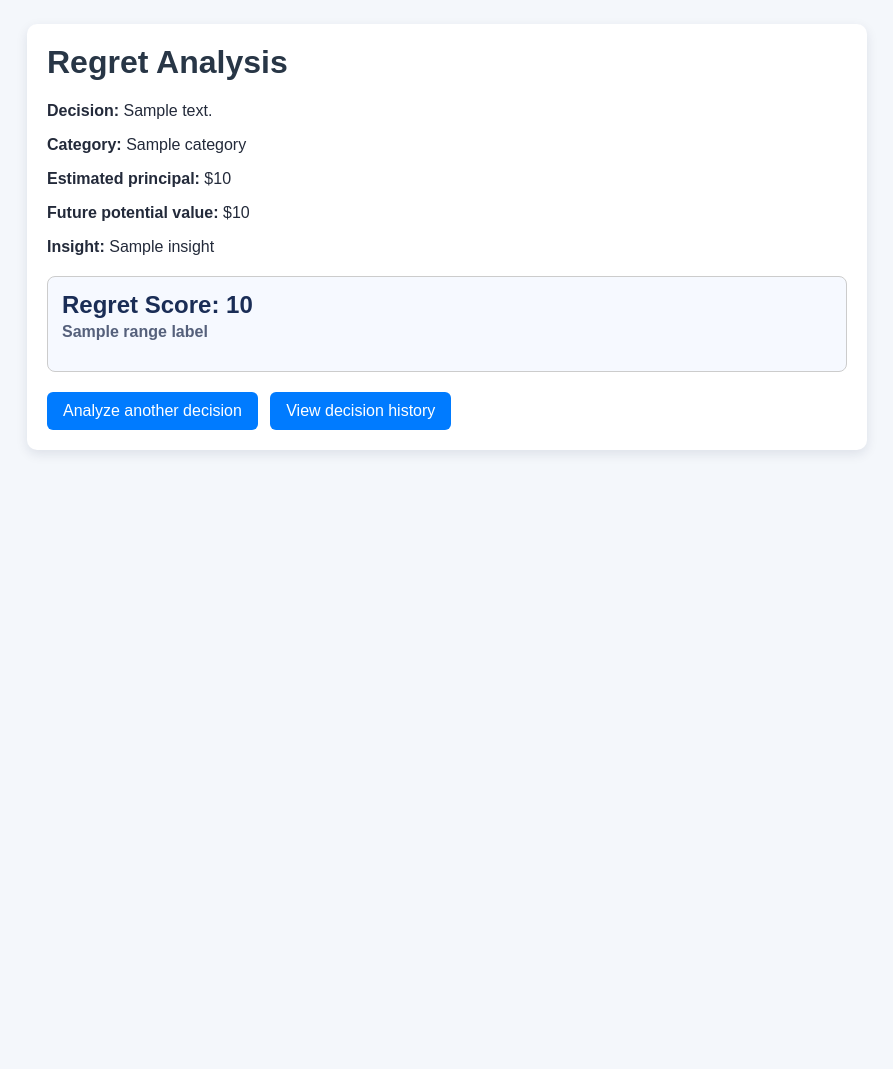
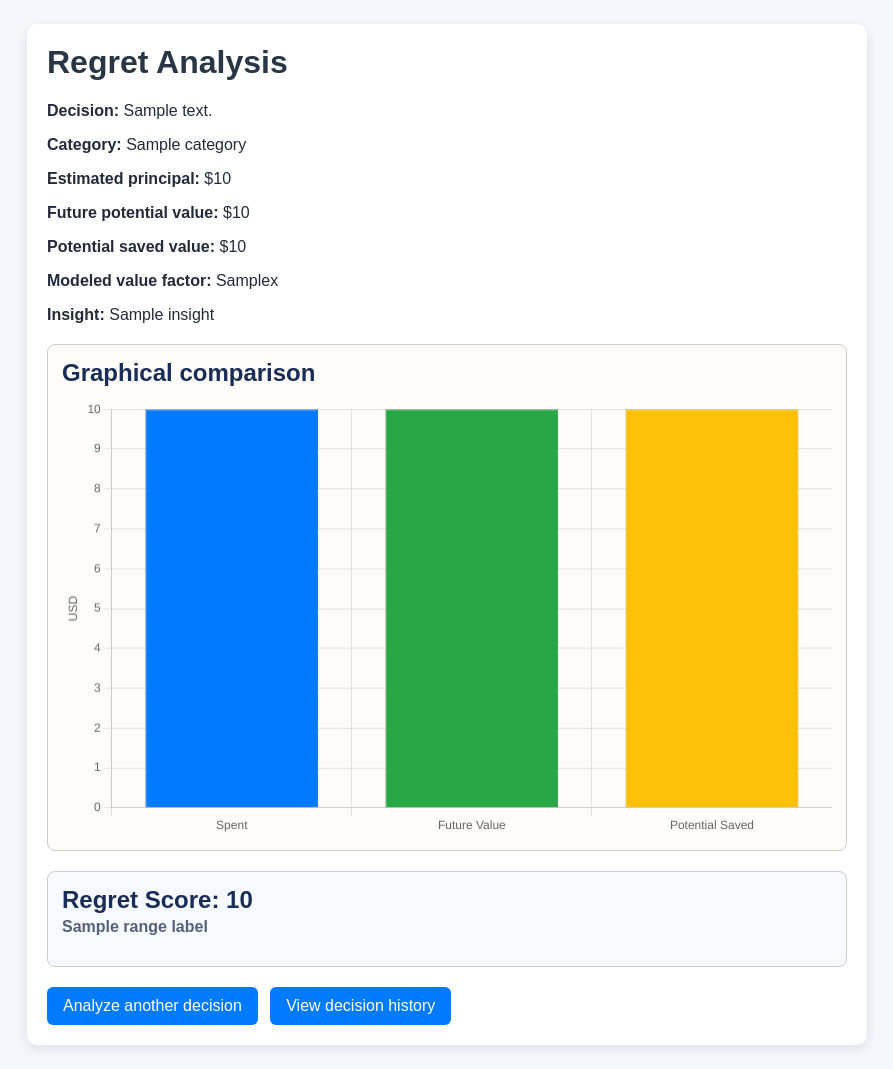
Before and after one commit to francescabehr/Mini-Hackathon-Financial-Regret-Simulator-, a Flask app: template templates/result.html in a window 1280 px wide. Shown: the whole page, without its empty margins (193-1086 px from the left). Before the commit the page ends 453 px from the top, so only its background shows below. Run offline with Flask 3, Linux system fonts and the light colour scheme; the template is opened without the code that fills it: most values are stand-ins (such as "Sample title", 1, 10 or a date in 2020).

Commit message:
graphical comparison added

```diff
--- a/app.py
+++ b/app.py
@@ -174,6 +174,9 @@ def result():
     db.session.add(entry)
     db.session.commit()
 
+    saved = max(0, future - amount)
+    value_factor = round((future / amount) if amount > 0 else 0, 2)
+
     return render_template(
         'result.html',
         decision=decision,
@@ -182,6 +185,8 @@ def result():
         score=score,
         insight=insight,
         future=future,
+        saved=saved,
+        value_factor=value_factor,
         range_label=score_label(score)
     )
 
--- a/static/styles.css
+++ b/static/styles.css
@@ -4,6 +4,8 @@ h1 { margin-top: 0; color: #283646; }
 form label { display:block; margin-bottom: 8px; font-weight: 600; }
 textarea { width:100%; padding:10px; font-size:16px; margin-bottom:16px; border:1px solid #ccd6e3; border-radius:6px; }
 button, .button { background:#007bff; color:#fff; border:none; padding:10px 16px; border-radius:6px; cursor:pointer; text-decoration:none; display:inline-block; margin-right:8px; }
+.chart-card { margin: 20px 0; padding: 14px; border: 1px solid #ccc; border-radius: 8px; background: #fefcf8; }
+.chart-card h2 { margin-top: 0; margin-bottom: 12px; color: #1a2d56; }
 .score-card { margin: 20px 0; padding: 14px; border: 1px solid #ccc; border-radius: 8px; background: #f6f9ff; }
 .score-card h2 { margin: 0; color: #1a2d56; }
 .label { margin-top: 4px; color: #55607b; font-weight: bold; }
--- a/templates/result.html
+++ b/templates/result.html
@@ -13,7 +13,14 @@
       <p><strong>Category:</strong> {{ category }}</p>
       <p><strong>Estimated principal:</strong> ${{ amount }}</p>
       <p><strong>Future potential value:</strong> ${{ future | round(2) }}</p>
+      <p><strong>Potential saved value:</strong> ${{ saved | round(2) }}</p>
+      <p><strong>Modeled value factor:</strong> {{ value_factor }}x</p>
       <p><strong>Insight:</strong> {{ insight }}</p>
+
+      <div class="chart-card">
+        <h2>Graphical comparison</h2>
+        <canvas id="valueChart" width="600" height="340"></canvas>
+      </div>
 
       <div class="score-card">
         <h2>Regret Score: {{ score }}</h2>
@@ -23,5 +30,33 @@
       <a class="button" href="/">Analyze another decision</a>
       <a class="button" href="/history">View decision history</a>
     </div>
+
+    <script src="https://cdn.jsdelivr.net/npm/chart.js@4.5.1/dist/chart.umd.min.js"></script>
+    <script>
+      const ctx = document.getElementById('valueChart').getContext('2d');
+      new Chart(ctx, {
+        type: 'bar',
+        data: {
+          labels: ['Spent', 'Future Value', 'Potential Saved'],
+          datasets: [{
+            label: 'USD value comparison',
+            data: [{{ amount }}, {{ future | round(2) }}, {{ saved | round(2) }}],
+            backgroundColor: ['#007bff', '#28a745', '#ffc107'],
+            borderColor: ['#0056b3', '#1e7e34', '#d39e00'],
+            borderWidth: 1
+          }]
+        },
+        options: {
+          responsive: true,
+          scales: {
+            y: { beginAtZero: true, title: { display: true, text: 'USD' } }
+          },
+          plugins: {
+            legend: { display: false },
+            tooltip: { enabled: true }
+          }
+        }
+      });
+    </script>
   </body>
 </html>
```
Also changed, not shown: plan.md (+12 -0 lines).
